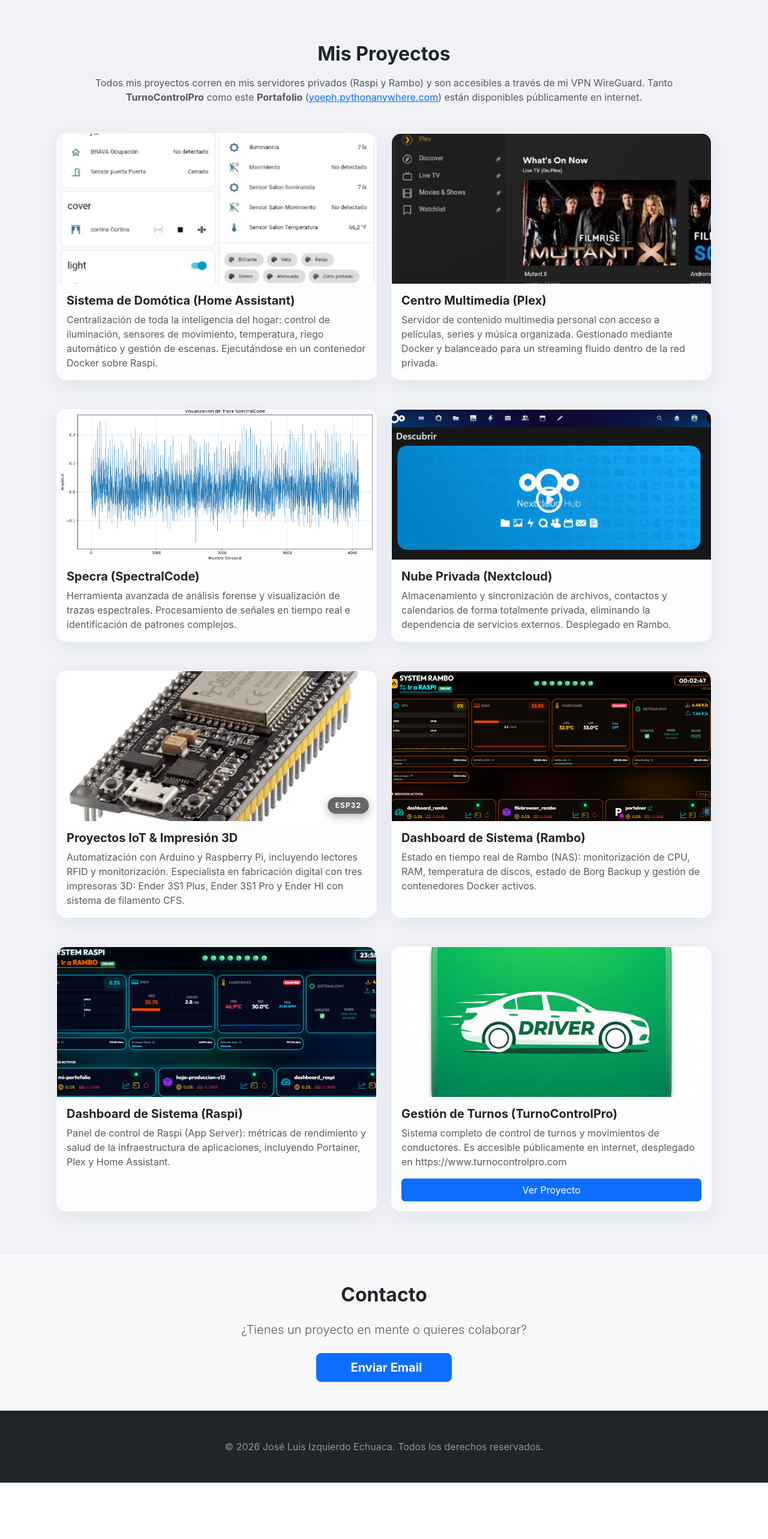
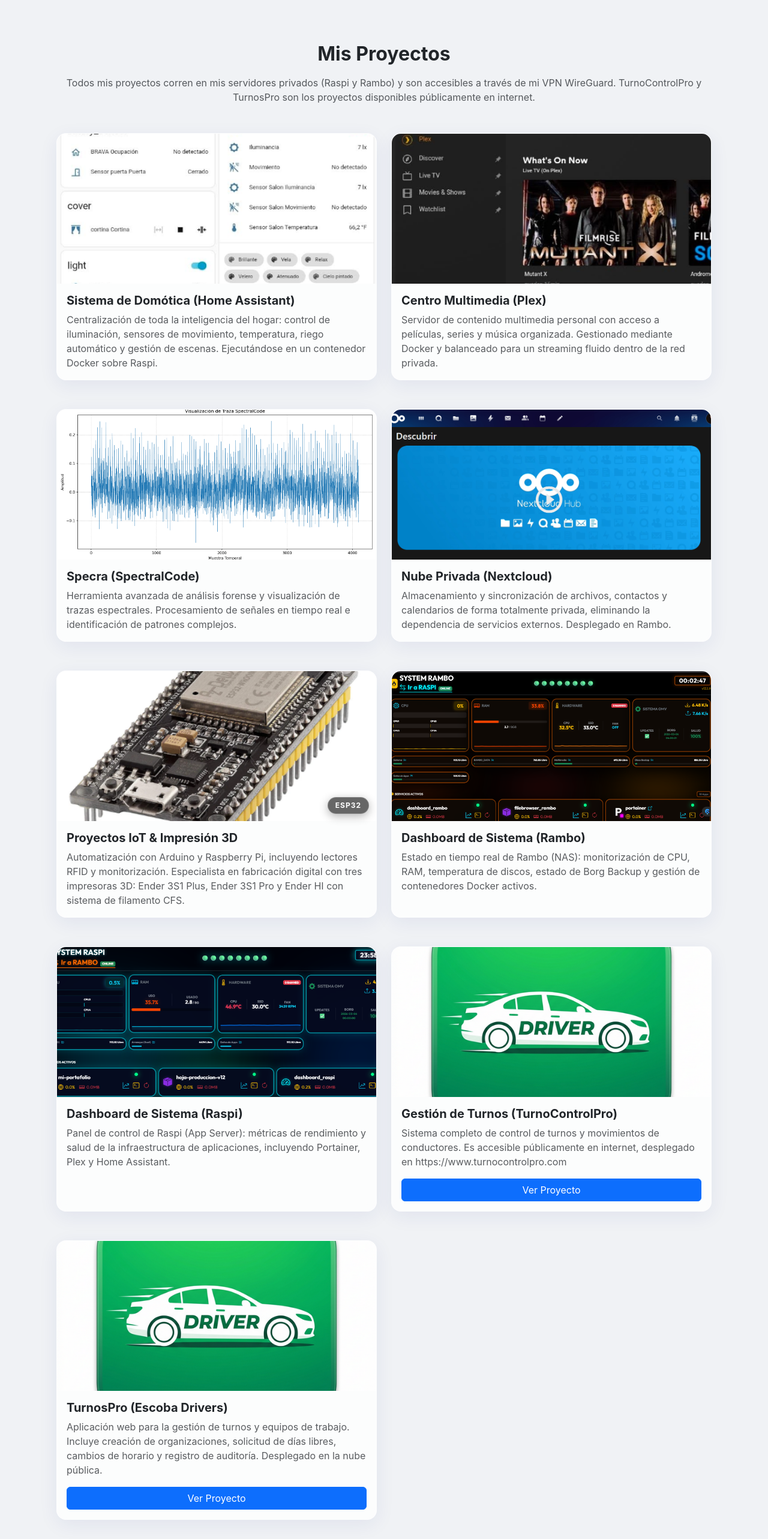
Before and after one commit to biguell/mi-portafolio, a React (Create React App) app: page / in a window 1280 px wide. Shown: the part 900-3466 px from the top of the page at 60% size. Before the commit the page ends 3372 px from the top, so only its background shows below. Built offline with nearby package versions, Linux system fonts and the light colour scheme.

Commit message:
Añadir proyecto TurnosPro y corregir texto introductorio

```diff
--- a/src/App.js
+++ b/src/App.js
@@ -65,6 +65,12 @@
       title: 'Gestión de Turnos (TurnoControlPro)',
       description: 'Sistema completo de control de turnos y movimientos de conductores. Es accesible públicamente en internet, desplegado en https://www.turnocontrolpro.com',
       link: 'https://www.turnocontrolpro.com',
+      image: turnoIcon
+    },
+    {
+      title: 'TurnosPro (Escoba Drivers)',
+      description: 'Aplicación web para la gestión de turnos y equipos de trabajo. Incluye creación de organizaciones, solicitud de días libres, cambios de horario y registro de auditoría. Desplegado en la nube pública.',
+      link: 'https://yoeph.pythonanywhere.com/',
       image: turnoIcon
     }
   ];
@@ -173,7 +179,7 @@
             <h2 className="fw-bold text-center mb-3">Mis Proyectos</h2>
             <p className="text-center text-muted mb-5">
               Todos mis proyectos corren en mis servidores privados (Raspi y Rambo) y son accesibles a través de mi VPN WireGuard.
-              Tanto <strong>TurnoControlPro</strong> como este <strong>Portafolio</strong> (<a href="https://yoeph.pythonanywhere.com/" target="_blank" rel="noopener noreferrer">yoeph.pythonanywhere.com</a>) están disponibles públicamente en internet.
+              TurnoControlPro y TurnosPro son los proyectos disponibles públicamente en internet.
             </p>
             <div className="row g-4">
               {projects.map((project, index) => (
```
